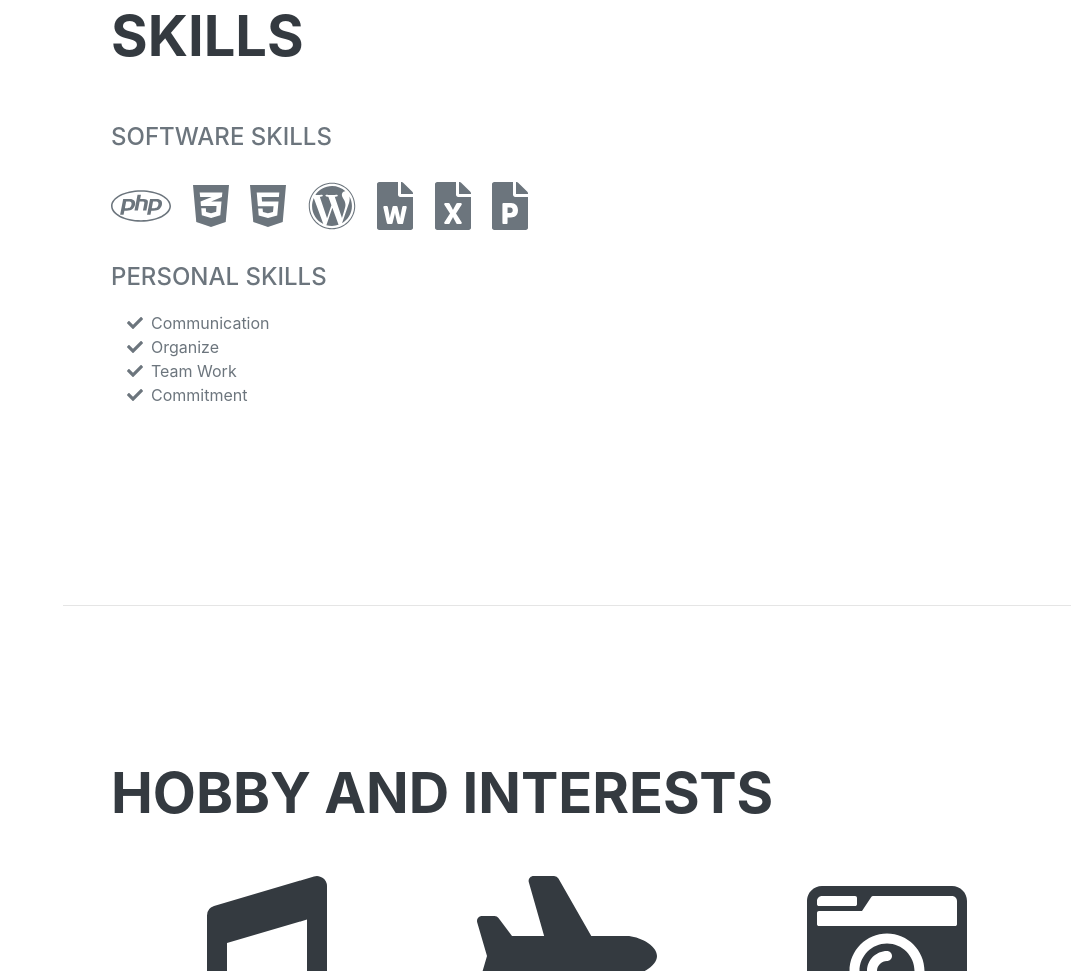
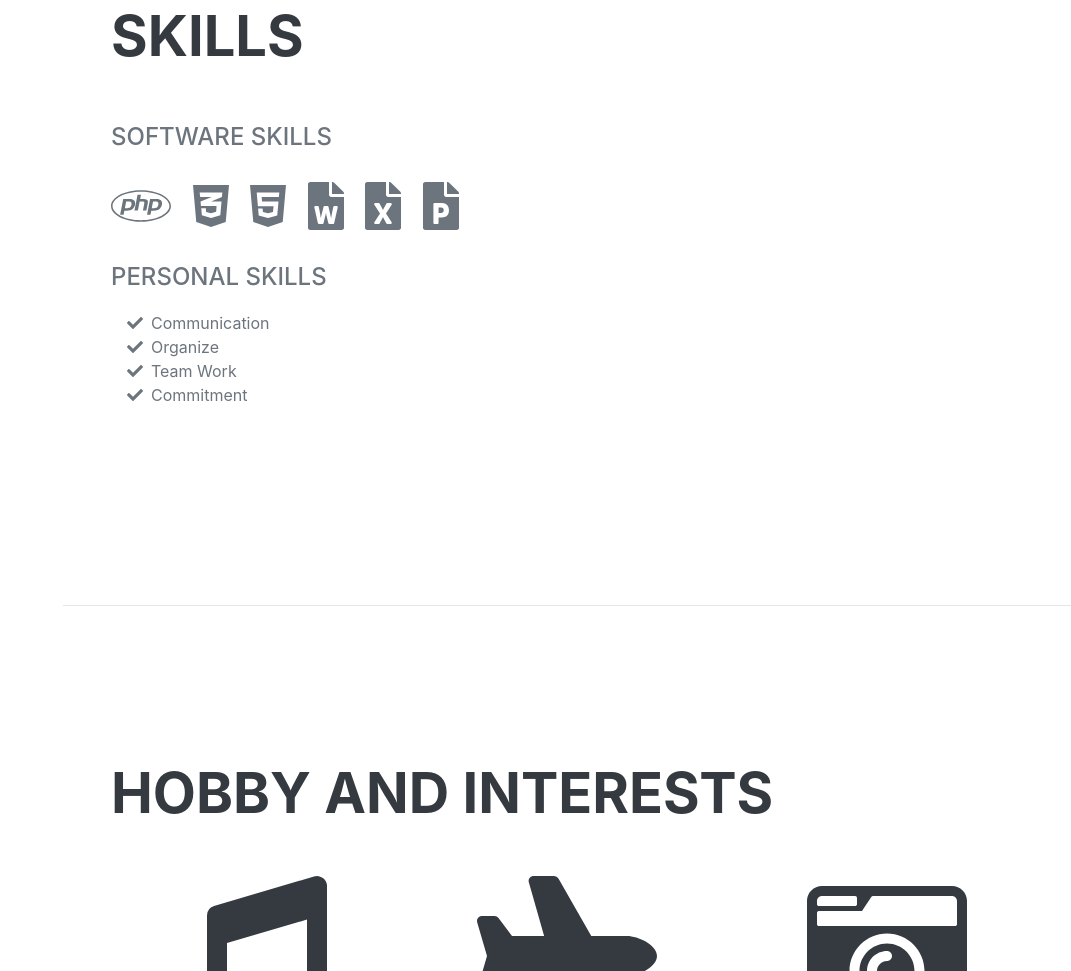
Before and after one commit to nurulhikmah2/curriculumvitae, a plain HTML site: page index.html in a window 1280 px wide. Shown: the part 3399-4370 px from the top of the page, without its empty margins (209-1280 px from the left). Drawn offline with nearby package versions, Linux system fonts and the light colour scheme; a web font is replaced by a local one.

Commit message:
Update index.html

```diff
--- a/index.html
+++ b/index.html
@@ -124,7 +124,7 @@
                         <li class="list-inline-item"><i class="fab fa-php"></i></li>
                         <li class="list-inline-item"><i class="fab fa-css3-alt"></i></li>
                         <li class="list-inline-item"><i class="fab fa-html5"></i></li>
-                        <li class="list-inline-item"><i class="fab fa-wordpress"></i></li>
+
                         <li class="list-inline-item"><i class="fas fa-file-word"></i></li>
                         <li class="list-inline-item"><i class="fas fa-file-excel"></i></li>
                         <li class="list-inline-item"><i class="fas fa-file-powerpoint"></i></li>
```
